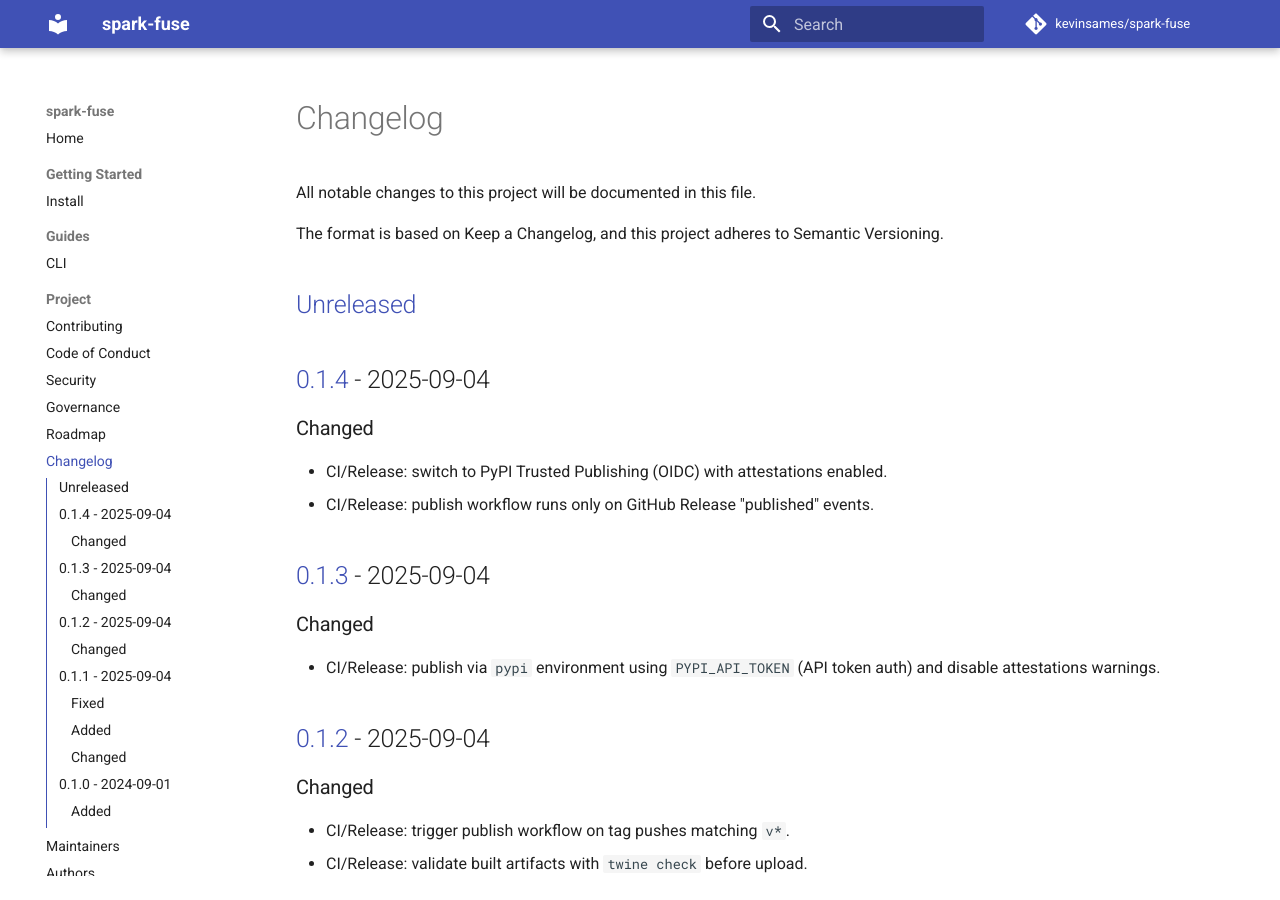
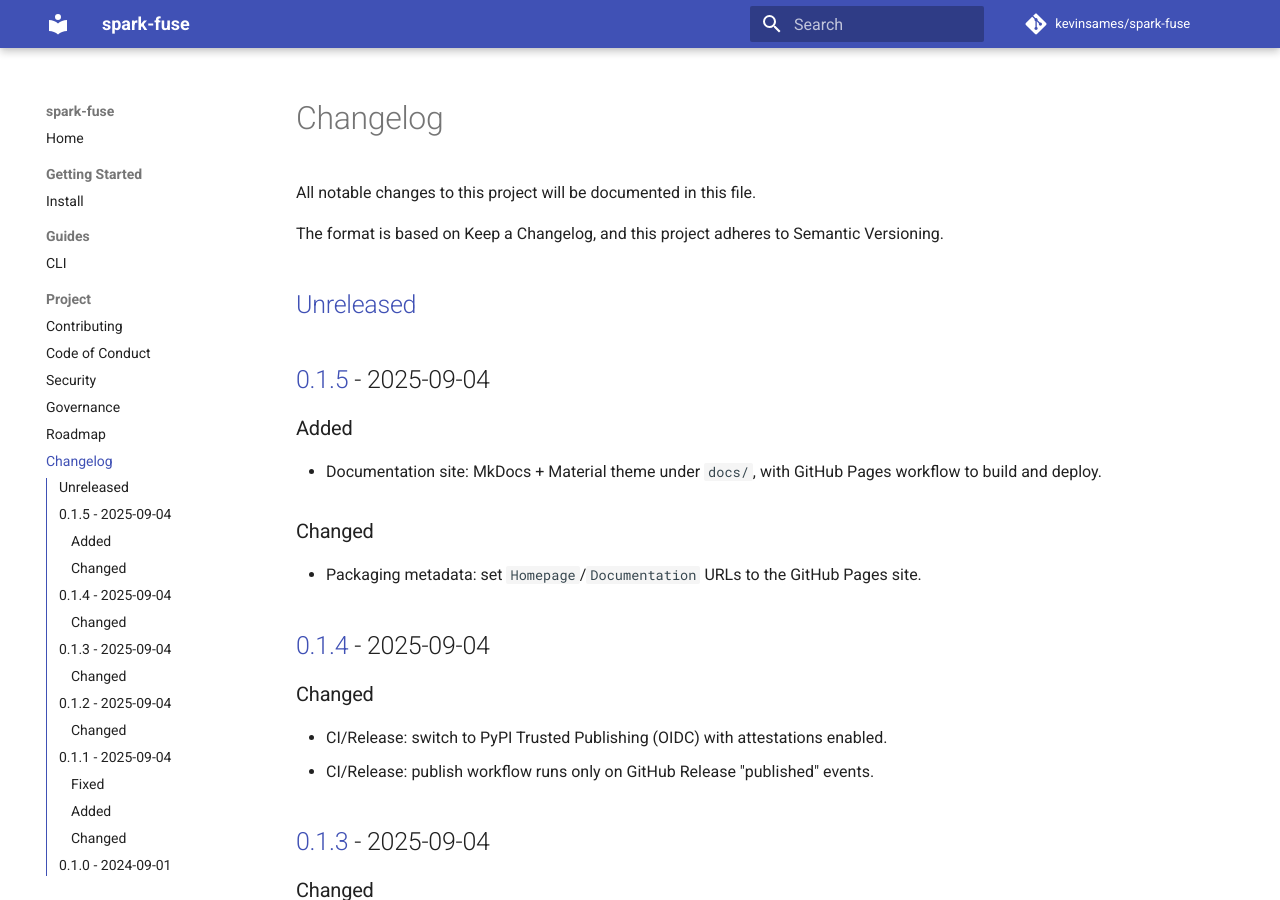
Before and after one commit to kevinsames/spark-fuse, an MkDocs documentation site: the page built from docs/changelog.md, in a window 1280 px wide and 900 px high. Built offline with MkDocs 1.6.1 and Material for MkDocs 9.7.7, drawn with Linux system fonts in a browser that asks for light colours; comment, search, counter and statistics services are not loaded.

Commit message:
Commit message: chore(release): bump to v0.1.5 and update changelog
Add MkDocs docs site + GitHub Pages workflow
Set Homepage/Documentation URLs to Pages site

```diff
--- a/docs/changelog.md
+++ b/docs/changelog.md
@@ -5,6 +5,13 @@ All notable changes to this project will be documented in this file.
 The format is based on Keep a Changelog, and this project adheres to Semantic Versioning.
 
 ## [Unreleased]
+
+## [0.1.5] - 2025-09-04
+### Added
+- Documentation site: MkDocs + Material theme under `docs/`, with GitHub Pages workflow to build and deploy.
+
+### Changed
+- Packaging metadata: set `Homepage`/`Documentation` URLs to the GitHub Pages site.
 
 ## [0.1.4] - 2025-09-04
 ### Changed
@@ -47,7 +54,8 @@ The format is based on Keep a Changelog, and this project adheres to Semantic Ve
 - Tests: registry resolution, path validation (ADLS/Fabric), and SQL generation (UC/Hive).
 - CI: Python 3.9–3.11 matrix, ruff + pytest. Pre-commit hooks and Makefile.
 
-[Unreleased]: https://github.com/kevinsames/spark-fuse/compare/v0.1.4...HEAD
+[Unreleased]: https://github.com/kevinsames/spark-fuse/compare/v0.1.5...HEAD
+[0.1.5]: https://github.com/kevinsames/spark-fuse/compare/v0.1.4...v0.1.5
 [0.1.4]: https://github.com/kevinsames/spark-fuse/compare/v0.1.3...v0.1.4
 [0.1.3]: https://github.com/kevinsames/spark-fuse/compare/v0.1.2...v0.1.3
 [0.1.2]: https://github.com/kevinsames/spark-fuse/compare/v0.1.1...v0.1.2
--- a/pyproject.toml
+++ b/pyproject.toml
@@ -4,7 +4,7 @@ build-backend = "hatchling.build"
 
 [project]
 name = "spark-fuse"
-version = "0.1.4"
+version = "0.1.5"
 description = "Open-source PySpark toolkit with connectors and CLI for Azure Storage, Databricks, Microsoft Fabric Lakehouses, Unity Catalog, and Hive Metastore."
 readme = "README.md"
 license = { file = "LICENSE" }
@@ -33,7 +33,9 @@ dependencies = [
 ]
 
 [project.urls]
-Homepage = "https://github.com/kevinsames/spark-fuse"
+Homepage = "https://kevinsames.github.io/spark-fuse/"
+Documentation = "https://kevinsames.github.io/spark-fuse/"
+Repository = "https://github.com/kevinsames/spark-fuse"
 Issues = "https://github.com/kevinsames/spark-fuse/issues"
 
 [project.optional-dependencies]
```
Also changed, not shown: CHANGELOG.md (+9 -1 lines).
